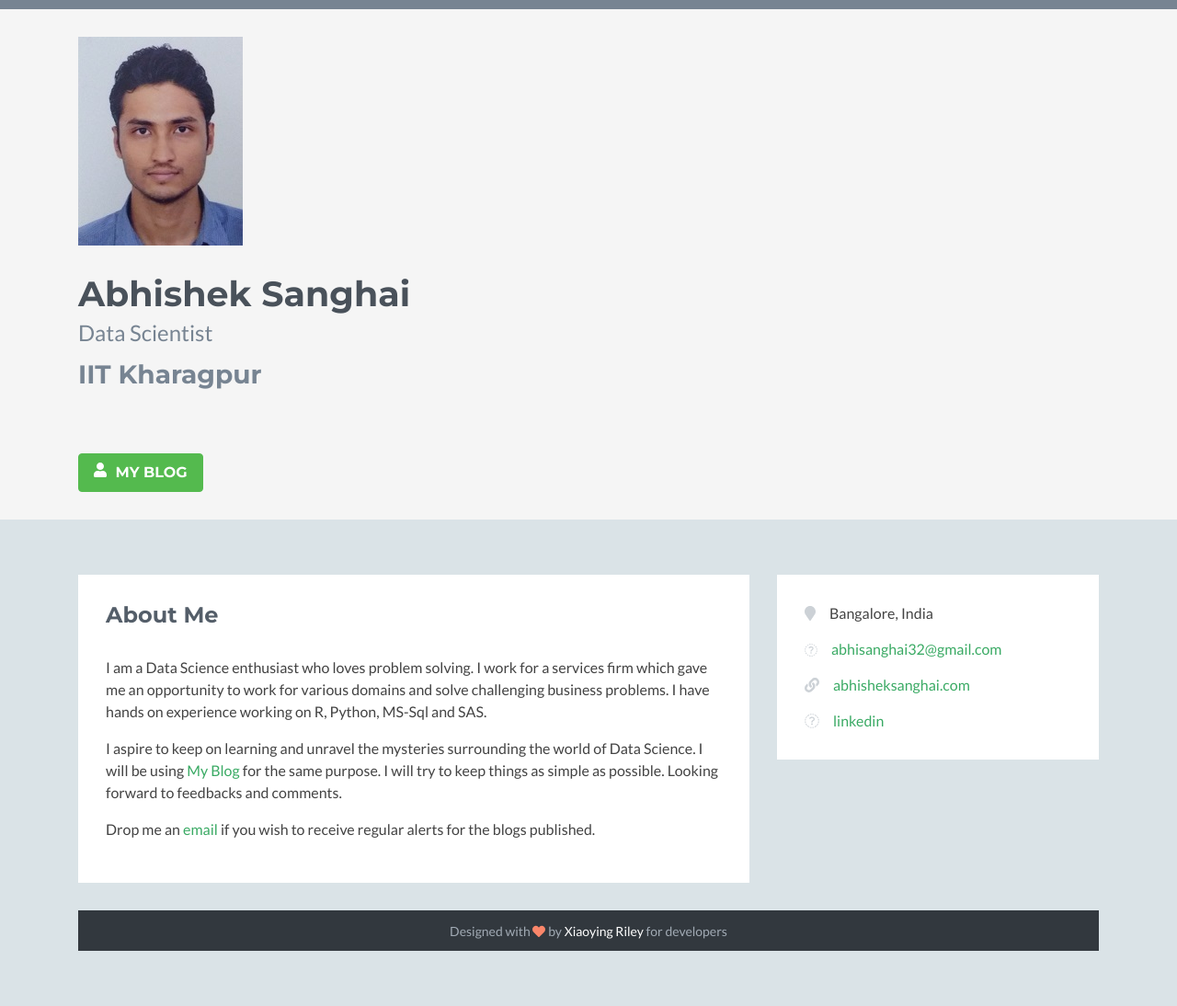
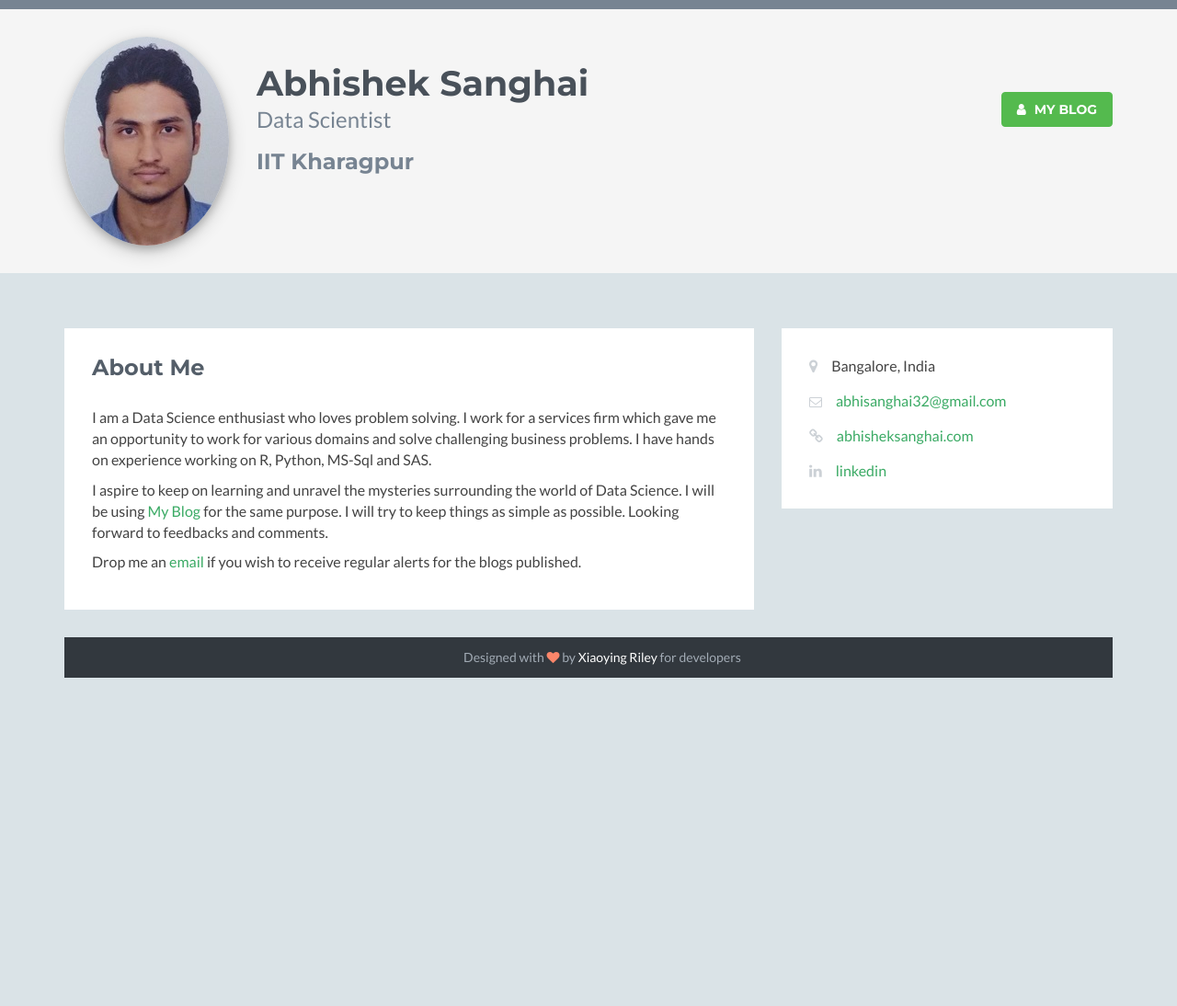
Before and after one commit to abhisheksanghai/abhisheksanghai.github.io, a Jekyll site: the page built from index.html, in a window 1280 px wide. Shown: the whole page at 92% size. Built offline with Jekyll 4.4.1, drawn with Linux system fonts in a browser that asks for light colours; nearby versions of some CDN libraries; library files that are not in the unit come from our copies; a style sheet for code colours, icons or effects is not loaded; after the commit the page ends 900 px from its top, so only the background shows below that.

Commit message:
Update default.html
Reverting to old layout file

```diff
--- a/_layouts/default.html
+++ b/_layouts/default.html
@@ -1,33 +1,15 @@
 <!DOCTYPE html>
-<!--[if IE 8]> <html lang="en" class="ie8"> <![endif]-->
-<!--[if IE 9]> <html lang="en" class="ie9"> <![endif]-->
-<!--[if !IE]><!--> <html lang="en"> <!--<![endif]-->
+	<html>
 		<head>
 			<title>{{ page.title }}</title>
-			<!-- Meta -->
-    			<meta charset="utf-8">
-    			<meta http-equiv="X-UA-Compatible" content="IE=edge">
-    			<meta name="viewport" content="width=device-width, initial-scale=1.0">
-    			<meta name="description" content="Portfolio and blog for Abhishek Sanghai">
-    			<meta name="author" content="Abhishek Sanghai">
-
-   			<link rel="shortcut icon" href="favicon.ico">
 			<link href='https://fonts.googleapis.com/css?family=Lato:300,400,300italic,400italic' rel='stylesheet' type='text/css'>
     			<link href='https://fonts.googleapis.com/css?family=Montserrat:400,700' rel='stylesheet' type='text/css'>
-			<!-- FontAwesome JS -->
-    			<script defer src="https://use.fontawesome.com/releases/v5.7.2/js/all.js" integrity="sha384-0pzryjIRos8mFBWMzSSZApWtPl/5++eIfzYmTgBBmXYdhvxPc+XcFEk+zJwDgWbP" crossorigin="anonymous"></script>
-
-    			<!-- Global CSS -->
-    			<link rel="stylesheet" href="assets/plugins/bootstrap/css/bootstrap.min.css">
-
-    			<!-- github calendar css -->
-    			<link rel="stylesheet" href="assets/plugins/github-calendar/dist/github-calendar.css">
-    			<!-- github acitivity css -->
-    			<link rel="stylesheet" href="//cdnjs.cloudflare.com/ajax/libs/octicons/2.0.2/octicons.min.css">
-    			<link rel="stylesheet" href="assets/plugins/github-activity/github-activity-0.1.5.min.css">
-
-    			<!-- Theme CSS -->
-    			<link id="theme-style" rel="stylesheet" href="assets/css/styles.css">
+			<!-- Global CSS -->
+    			<link rel="stylesheet" href="/css/bootstrap.min.css">
+			<!-- link to main stylesheet -->
+			<link rel="stylesheet" type="text/css" href="/css/style.css">
+			<!-- Plugins CSS -->
+    			<link rel="stylesheet" href="/css/font-awesome.css">
 		</head>
 		<body>
 
@@ -40,17 +22,5 @@
                 				<small class="copyright">Designed with <i class="fa fa-heart"></i> by <a href="http://themes.3rdwavemedia.com" target="_blank">Xiaoying Riley</a> for developers</small>
 	 				</div><!--//container-->
     				</footer><!--//footer-->
-			<!-- Javascript -->
-    			<script type="text/javascript" src="assets/plugins/jquery-3.3.1.min.js"></script>
-    			<script type="text/javascript" src="assets/plugins/popper.min.js"></script>
-    			<script type="text/javascript" src="assets/plugins/bootstrap/js/bootstrap.min.js"></script>
-    			<script type="text/javascript" src="assets/plugins/jquery-rss/dist/jquery.rss.min.js"></script>
-    			<!-- github calendar plugin -->
-    			<script type="text/javascript" src="assets/plugins/github-calendar/dist/github-calendar.min.js"></script>
-    			<!-- github activity plugin -->
-    			<script type="text/javascript" src="//cdnjs.cloudflare.com/ajax/libs/mustache.js/0.7.2/mustache.min.js"></script>
-    			<script type="text/javascript" src="assets/plugins/github-activity/github-activity-0.1.5.min.js"></script>
-    			<!-- custom js -->
-    			<script type="text/javascript" src="assets/js/main.js"></script>
 		</body>
 	</html>
```
